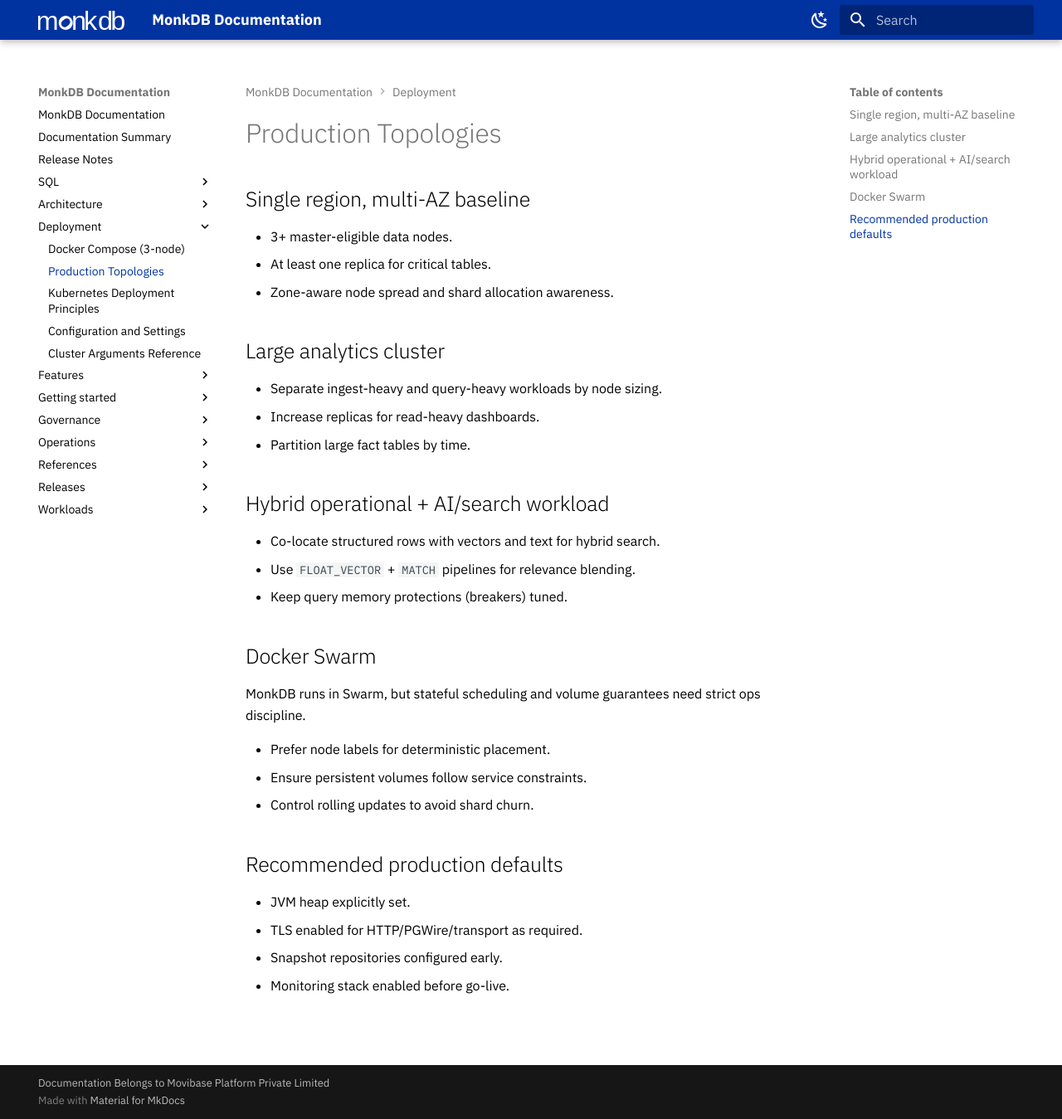
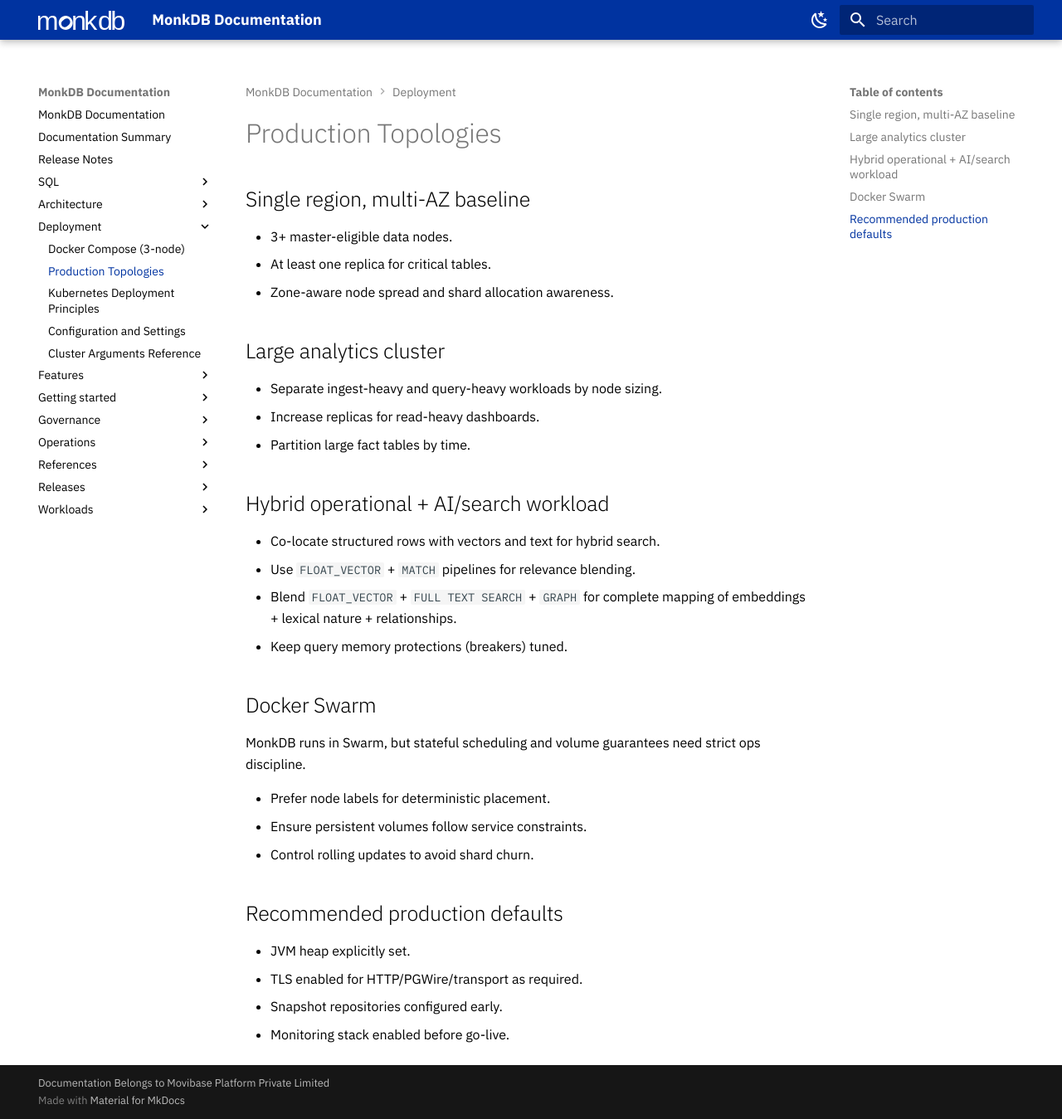
Before and after one commit to monkdbofficial/monkdb.docs, an MkDocs documentation site: the page built from v3/deployment/02-production-topologies.md, in a window 1280 px wide and 1349 px high. Shown: the whole window at 83% size. Built offline with MkDocs 1.6.1 and Material for MkDocs 9.7.7, drawn with Linux system fonts in a browser that asks for light colours.

Commit message:
updated production topologies

```diff
--- a/v3/deployment/02-production-topologies.md
+++ b/v3/deployment/02-production-topologies.md
@@ -16,6 +16,7 @@
 
 - Co-locate structured rows with vectors and text for hybrid search.
 - Use `FLOAT_VECTOR` + `MATCH` pipelines for relevance blending.
+- Blend `FLOAT_VECTOR` + `FULL TEXT SEARCH` + `GRAPH` for complete mapping of embeddings + lexical nature + relationships.
 - Keep query memory protections (breakers) tuned.
 
 ## Docker Swarm
```
